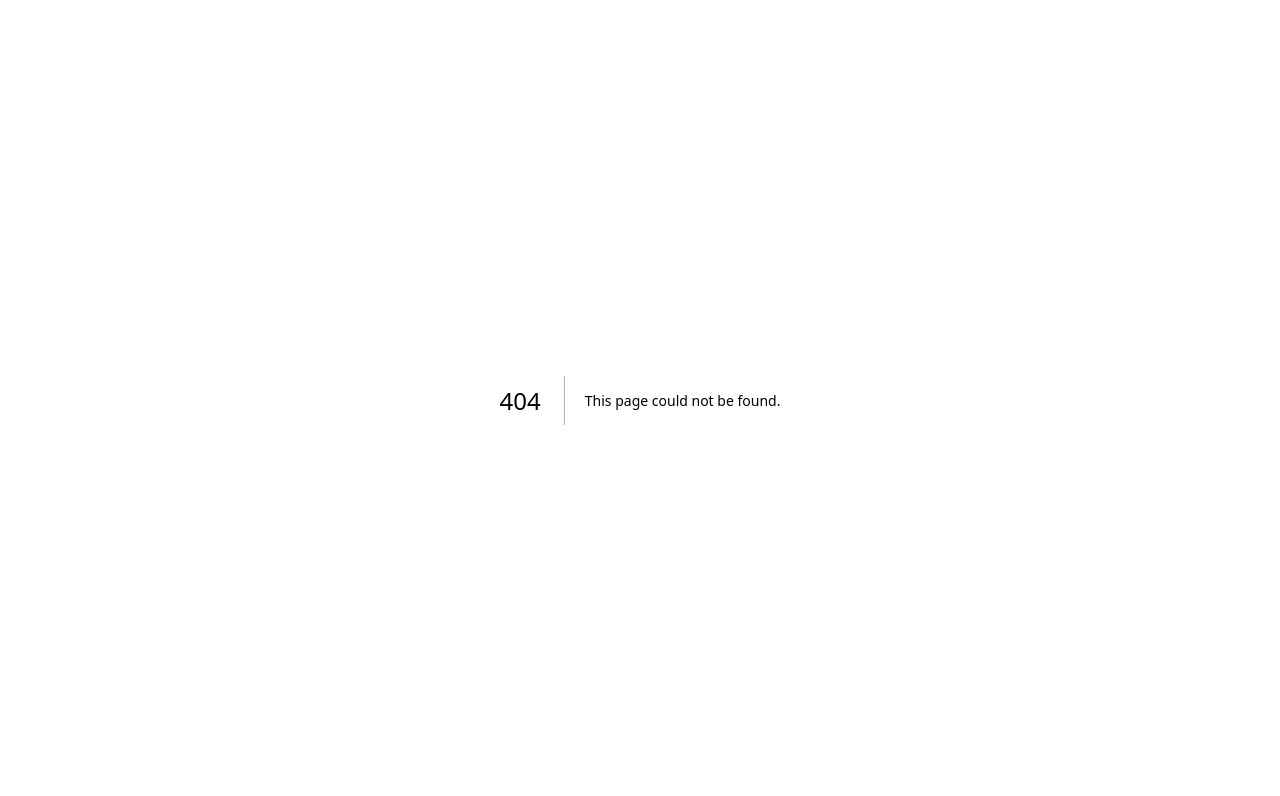
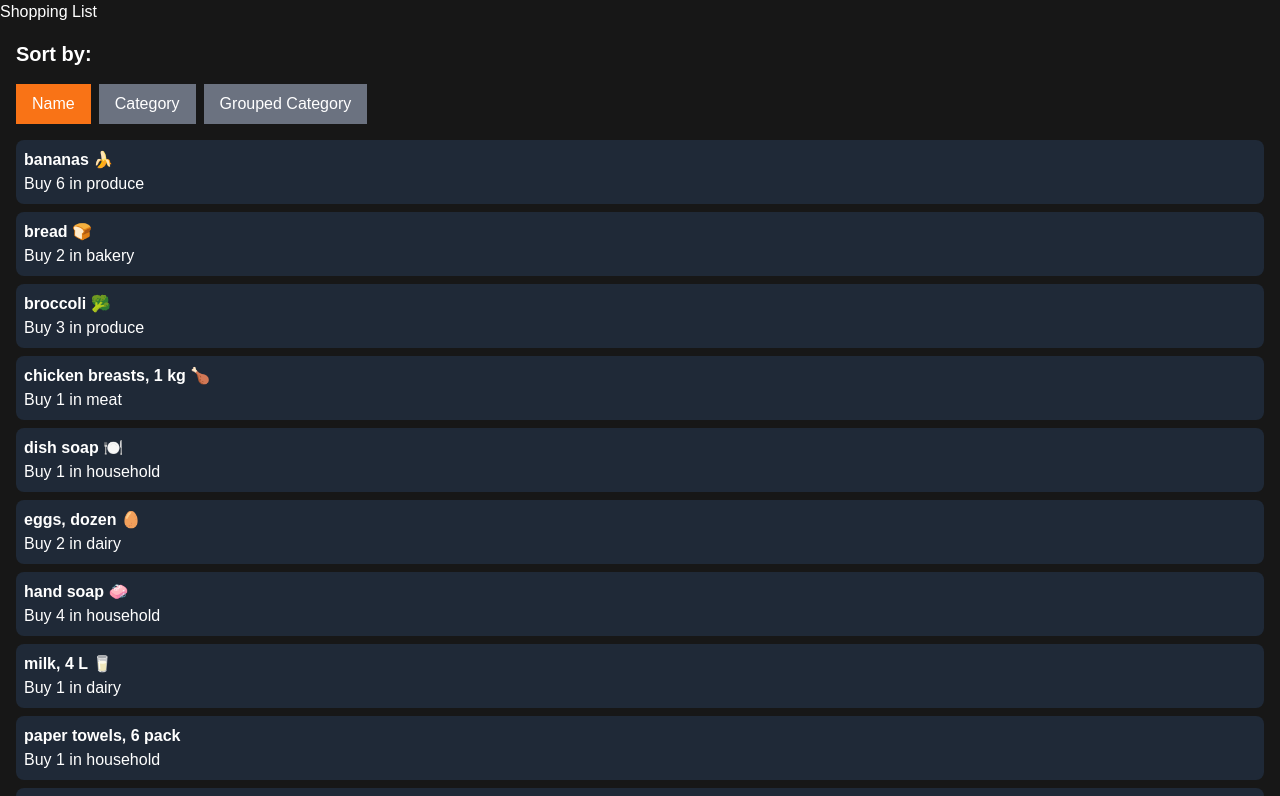
Before and after one commit to cindy6810/cprg306-assignments, a Next.js app: page /week-6 in a window 1280 px wide. Before the commit this address had no page. Shown: the top 796 px of the page. Built offline with nearby package versions, Linux system fonts and the light colour scheme.

Commit message:
week-6 assignment

```diff
--- /dev/null
+++ b/app/week-6/item-list.js
@@ -0,0 +1,92 @@
+"use client";
+
+import { useState } from "react";
+import Item from "./item";
+import items from "./items.json";
+
+const ItemList = () => {
+  const [sortBy, setSortBy] = useState("name");
+
+  // Sort the items based on the selected sortBy state
+  const sortedItems = [...items].sort((a, b) => {
+    if (sortBy === "name") {
+      return a.name.localeCompare(b.name);
+    } else if (sortBy === "category") {
+      return a.category.localeCompare(b.category);
+    }
+  });
+
+  // Group the items by category if sortBy is "grouped"
+  const groupedItems = sortedItems.reduce((acc, item) => {
+    if (!acc[item.category]) {
+      acc[item.category] = [];
+    }
+    acc[item.category].push(item);
+    return acc;
+  }, {});
+
+  return (
+    <div className="p-4">
+      <h2 className="text-xl font-bold mb-4">Sort by:</h2>
+      <div className="mb-4">
+        <button
+          className={`px-4 py-2 mr-2 ${
+            sortBy === "name" ? "bg-orange-500" : "bg-gray-500"
+          } text-white`}
+          onClick={() => setSortBy("name")}
+        >
+          Name
+        </button>
+        <button
+          className={`px-4 py-2 mr-2 ${
+            sortBy === "category" ? "bg-orange-500" : "bg-gray-500"
+          } text-white`}
+          onClick={() => setSortBy("category")}
+        >
+          Category
+        </button>
+        <button
+          className={`px-4 py-2 ${
+            sortBy === "grouped" ? "bg-orange-500" : "bg-gray-500"
+          } text-white`}
+          onClick={() => setSortBy("grouped")}
+        >
+          Grouped Category
+        </button>
+      </div>
+
+      {sortBy === "grouped" ? (
+        // Render items grouped by category
+        Object.keys(groupedItems).map((category) => (
+          <div key={category} className="mb-6">
+            <h3 className="text-lg font-bold mb-2 capitalize">{category}</h3>
+            <ul>
+              {groupedItems[category].map((item) => (
+                <Item
+                  key={item.id}
+                  name={item.name}
+                  quantity={item.quantity}
+                  category={item.category}
+                />
+              ))}
+            </ul>
+          </div>
+        ))
+      ) : (
+        // Render sorted items (by name or category)
+        <ul>
+          {sortedItems.map((item) => (
+            <Item
+              key={item.id}
+              name={item.name}
+              quantity={item.quantity}
+              category={item.category}
+            />
+          ))}
+        </ul>
+      )}
+    </div>
+  );
+};
+
+export default ItemList;
--- /dev/null
+++ b/app/week-6/item.js
@@ -0,0 +1,12 @@
+const Item = ({ name, quantity, category }) => {
+  return (
+    <li className="p-2 mb-2 bg-gray-800 text-white rounded-lg">
+      <strong>{name}</strong>
+      <p>
+        Buy {quantity} in {category}
+      </p>
+    </li>
+  );
+};
+
+export default Item;
--- /dev/null
+++ b/app/week-6/items.json
@@ -0,0 +1,74 @@
+[
+  {
+    "id": "1h2GJKH12gkHG31h1H",
+    "name": "milk, 4 L 🥛",
+    "quantity": 1,
+    "category": "dairy"
+  },
+  {
+    "id": "2KJH3k2j3H1k2J3K1H",
+    "name": "bread 🍞",
+    "quantity": 2,
+    "category": "bakery"
+  },
+  {
+    "id": "3h2KJH3k2j3H1k2J3",
+    "name": "eggs, dozen 🥚",
+    "quantity": 2,
+    "category": "dairy"
+  },
+  {
+    "id": "4k2J3K1H2GJKH12gk",
+    "name": "bananas 🍌",
+    "quantity": 6,
+    "category": "produce"
+  },
+  {
+    "id": "5H1h1H2KJH3k2j3H",
+    "name": "broccoli 🥦",
+    "quantity": 3,
+    "category": "produce"
+  },
+  {
+    "id": "6H1k2J3K1H2GJKH1",
+    "name": "chicken breasts, 1 kg 🍗",
+    "quantity": 1,
+    "category": "meat"
+  },
+  {
+    "id": "7gkHG31h1H2KJH3k",
+    "name": "pasta sauce 🍝",
+    "quantity": 3,
+    "category": "canned goods"
+  },
+  {
+    "id": "8j3H1k2J3K1H2GJK",
+    "name": "spaghetti, 454 g 🍝",
+    "quantity": 2,
+    "category": "dry goods"
+  },
+  {
+    "id": "9H12gkHG31h1H2KJ",
+    "name": "toilet paper, 12 pack 🧻",
+    "quantity": 1,
+    "category": "household"
+  },
+  {
+    "id": "10H3k2j3H1k2J3K1",
+    "name": "paper towels, 6 pack",
+    "quantity": 1,
+    "category": "household"
+  },
+  {
+    "id": "11k2J3K1H2GJKH12",
+    "name": "dish soap 🍽️",
+    "quantity": 1,
+    "category": "household"
+  },
+  {
+    "id": "12GJKH12gkHG31h1",
+    "name": "hand soap 🧼",
+    "quantity": 4,
+    "category": "household"
+  }
+]
--- /dev/null
+++ b/app/week-6/page.js
@@ -0,0 +1,12 @@
+import ItemList from "./item-list";
+
+const Page = () => {
+  return (
+    <main>
+      <h1>Shopping List</h1>
+      <ItemList />
+    </main>
+  );
+};
+
+export default Page;
```
